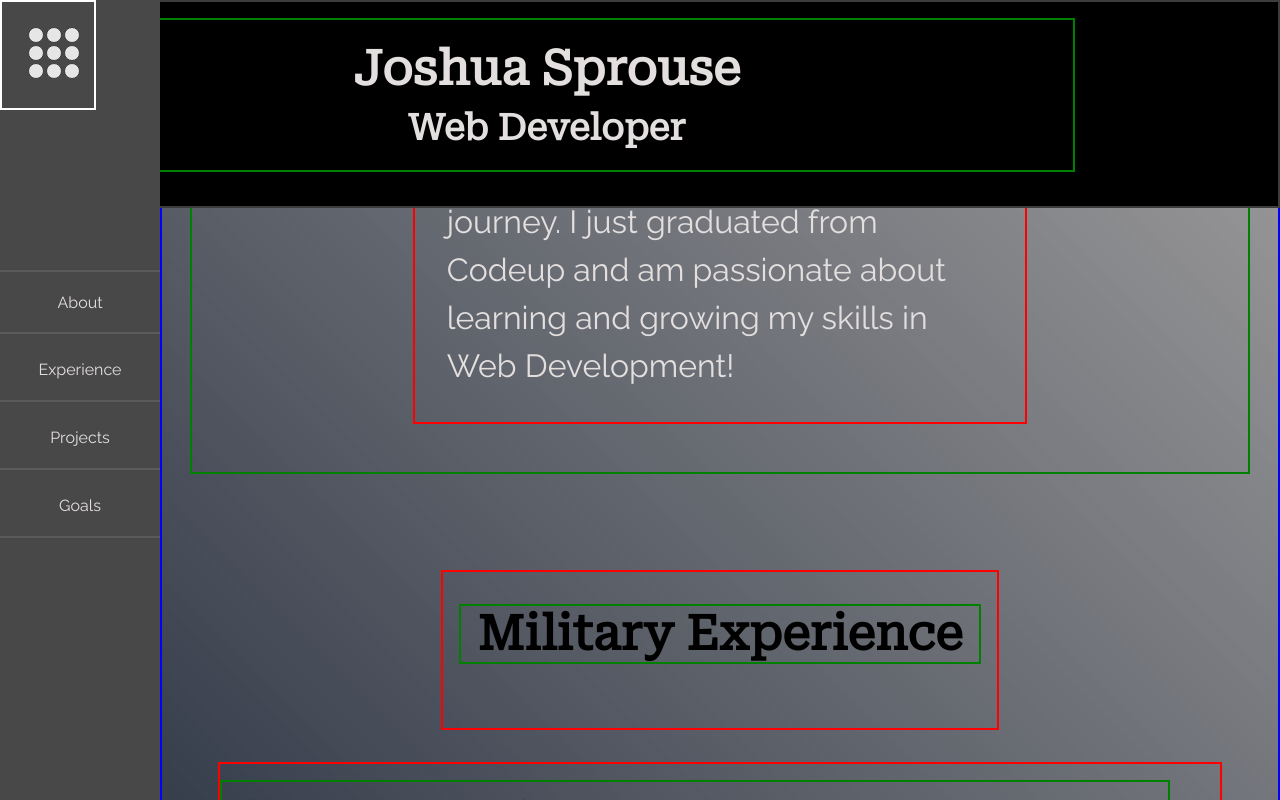
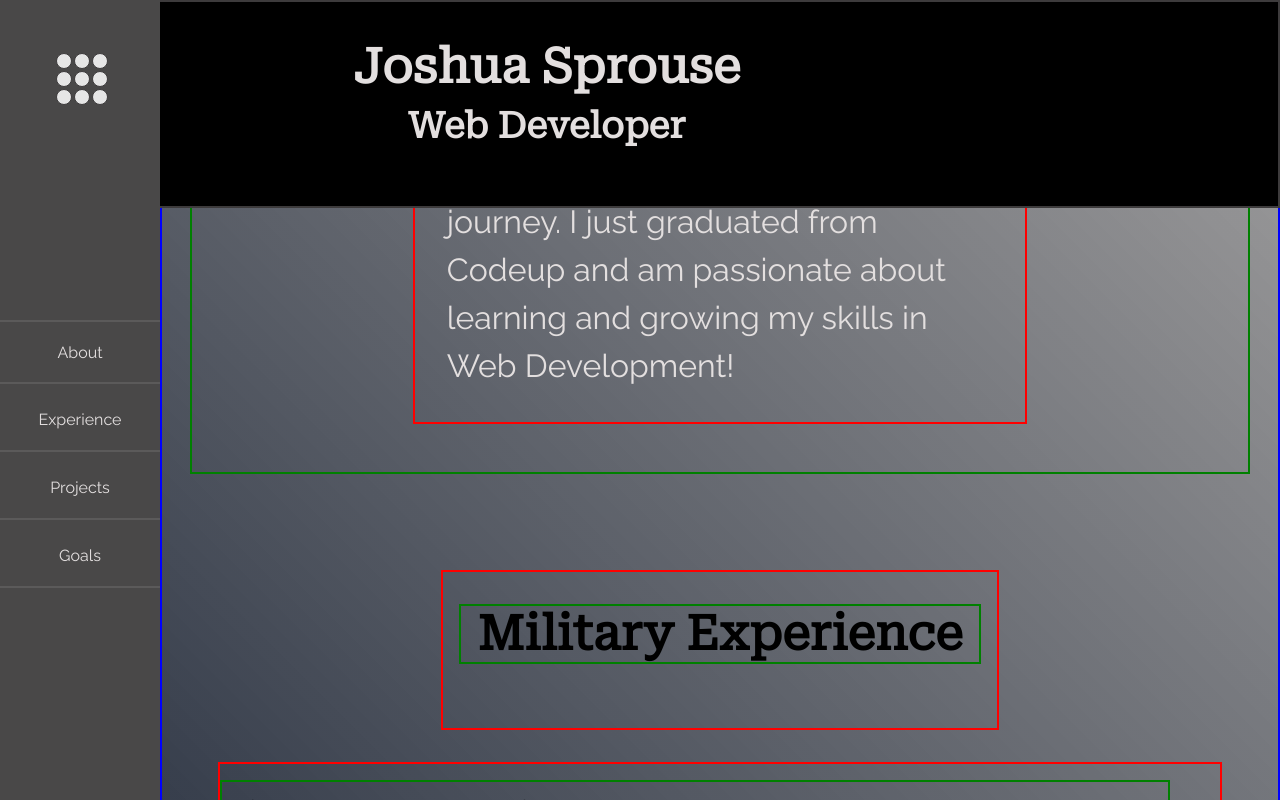
Before and after one commit to thevaliantjosh/thevaliantjosh.github.io, a website: page index.html in a window 1280 px wide. Drawn offline with Linux system fonts and the light colour scheme.

Commit message:
Was able to get the sidebar icon to lookacceptable for now

```diff
--- a/css/joshua-sprouse.css
+++ b/css/joshua-sprouse.css
@@ -109,7 +109,7 @@
         align-items: center;
         width: 85%;
         padding: 1rem 1rem 1rem 1rem;
-        border: 2px solid green;
+        /*border: 2px solid green;*/
     }
 
 
@@ -438,22 +438,16 @@ ul > li {
     justify-content: center;
     align-items: center;
     padding: 5px;
-    width: 6rem;
+    width: 10rem;
+    height: 10rem;
     top: 0;
     left: 0;
-    border: 2px solid white;
+    /*border: 2px solid white;*/
 }
 
 .sidebar-row-icon {
-    /*display: flex;*/
-    /*justify-content: center;*/
-    /*align-items: center;*/
-    position: sticky;
-    padding: 1px;
-    width: 6rem;
-    height: 6rem;
-    top: 0;
-    left: 0;
+    width: 80%;
+    height: 80%;
     border-radius: 50%;
 }
 
@@ -473,26 +467,23 @@ possible change the dots from 9 to 4 to show this will shrink the sidebar*/
 .sidebar-row-icon-shrink {
     position: sticky;
     max-width: 100%;
-    max-heiht: 5rem;
+    height: fit-content;
     display: flex;
     justify-content: center;
     flex-flow: wrap;
-    padding: 1px;
-    /*max-width: 5rem;*/
-    /*max-height: 5rem;*/
-
     border-radius: 50%;
-    border: 1px solid green;
+    /*border: 1px solid green;*/
 }
 
 .sidebar-column-icon-shrink {
     position: sticky !important;
     display: flex !important;
     justify-content: center;
+    align-items: center;
     flex-flow: wrap;
-    max-width: 100% !important;
-    max-height: fit-content;
-    border: 1px solid red;
+    width: 40% !important;
+    height: fit-content;
+    /*border: 1px solid red;*/
     /*flex-flow: nowrap !important;*/
     /*margin: 10px !important;*/
 
@@ -504,9 +495,8 @@ possible change the dots from 9 to 4 to show this will shrink the sidebar*/
     flex-flow: wrap;
     justify-content: center;
     align-items: center;
-    width: 75%;
-    margin: 1rem;
-    padding: 2px;
+    width: 50%;
+    margin: 2rem;
 }
 
 
```
